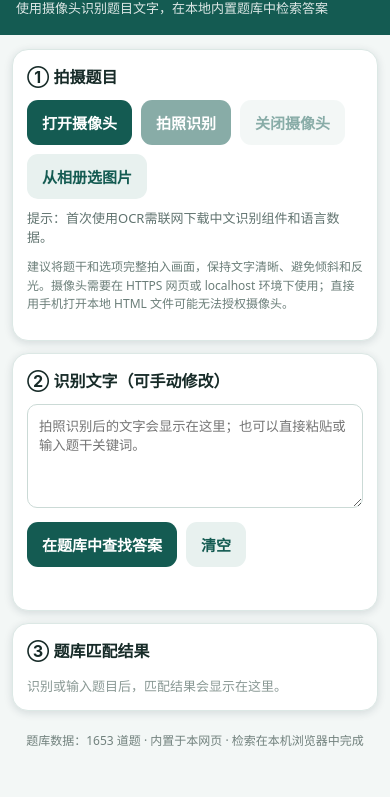
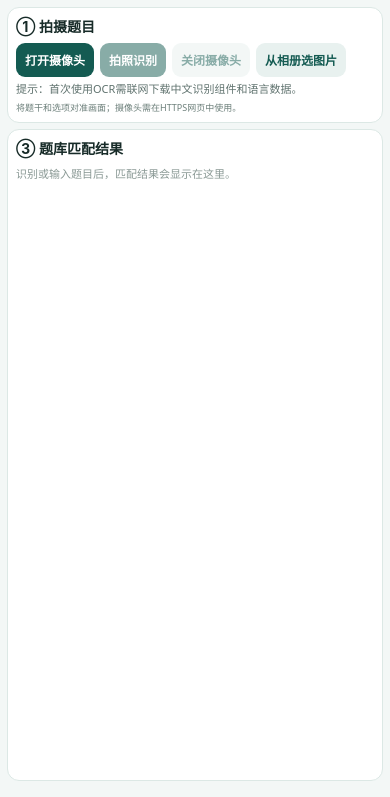
Before and after one commit to PunkMax/ecology-quiz, a plain HTML site: page index.html in a window 390 px wide. Shown: the part 58-855 px from the top of the page. Drawn offline with Linux system fonts and the light colour scheme.

Commit message:
Add files via upload

```diff
--- a/index.html
+++ b/index.html
@@ -31,6 +31,56 @@ textarea{width:100%;min-height:104px;border:1px solid #cbdad6;border-radius:10px
 .score{float:right;color:#60736f;font-size:12px}
 #results:empty:after{content:"识别或输入题目后，匹配结果会显示在这里。";color:#8a9995;font-size:13px}
 footer{font-size:12px;color:#71817d;text-align:center;padding:8px}
+
+/* 手机单屏紧凑布局 */
+html,body{height:100%;min-height:0}
+body{overflow:hidden}
+header{padding:9px 13px 8px}
+header h1{font-size:17px;margin:0 0 2px}
+header p{font-size:11px;line-height:1.35}
+main{
+  height:calc(100dvh - 56px);
+  max-width:760px;
+  margin:0 auto;
+  padding:7px 9px calc(7px + env(safe-area-inset-bottom));
+  display:flex;
+  flex-direction:column;
+  gap:7px;
+  overflow:hidden;
+}
+.panel{margin:0;padding:9px 10px;border-radius:12px;box-shadow:none}
+.panel h2{font-size:14px;margin:0 0 7px}
+main>.panel:first-child{flex:0 0 auto}
+.actions{gap:6px}
+button,.filebtn{padding:9px 11px;font-size:13px;border-radius:9px}
+#camera{max-height:19dvh;width:100%;margin-top:7px;object-fit:contain}
+#preview{max-height:19dvh;margin-top:6px}
+#ocrStatus{font-size:11px;line-height:1.35;margin-top:5px;min-height:15px}
+.small{font-size:10px;line-height:1.35;margin:5px 0 0}
+main>.panel:nth-of-type(2){flex:1 1 auto;min-height:0;overflow:auto}
+#results{display:grid;grid-template-columns:1fr;gap:6px}
+.result{margin:0;padding:8px 9px;border-radius:9px}
+.result h3{font-size:12px;line-height:1.4;margin:2px 0 5px}
+.meta{font-size:10px;margin-bottom:3px}
+.option{font-size:11px;line-height:1.3;padding:2px 5px;margin:1px 0}
+.answer{font-size:11px;padding:3px 7px;margin-top:5px}
+footer{display:none}
+#results:empty:after{font-size:11px}
+@media (max-width:390px){
+  header h1{font-size:16px}
+  main{padding-left:7px;padding-right:7px;gap:6px}
+  .panel{padding:8px}
+  button,.filebtn{padding:8px 9px;font-size:12px}
+  #camera,#preview{max-height:16dvh}
+  .small{font-size:9px}
+}
+@media (max-height:700px){
+  header{padding-top:6px;padding-bottom:5px}
+  main{height:calc(100dvh - 46px);padding-top:5px;gap:5px}
+  #camera,#preview{max-height:14dvh}
+  .small{display:none}
+}
+
 </style>
 </head>
 <body>
@@ -49,17 +99,12 @@ footer{font-size:12px;color:#71817d;text-align:center;padding:8px}
 <canvas id="canvas" hidden></canvas>
 <img id="preview" alt="拍摄或选择的题目图片">
 <div id="ocrStatus" class="status">提示：首次使用OCR需联网下载中文识别组件和语言数据。</div>
-<p class="small">建议将题干和选项完整拍入画面，保持文字清晰、避免倾斜和反光。摄像头需要在 HTTPS 网页或 localhost 环境下使用；直接用手机打开本地 HTML 文件可能无法授权摄像头。</p>
+<p class="small">将题干和选项对准画面；摄像头需在HTTPS网页中使用。</p>
 </section>
-<section class="panel">
-<h2>② 识别文字（可手动修改）</h2>
-<textarea id="ocrText" placeholder="拍照识别后的文字会显示在这里；也可以直接粘贴或输入题干关键词。"></textarea>
-<div class="actions" style="margin-top:9px">
-<button id="search">在题库中查找答案</button>
-<button id="clear" class="secondary">清空</button>
-</div>
-<div class="status" id="searchStatus"></div>
-</section>
+<textarea id="ocrText" aria-hidden="true" tabindex="-1" style="display:none"></textarea>
+<div id="searchStatus" class="status" style="display:none"></div>
+<button id="search" style="display:none">在题库中查找答案</button>
+<button id="clear" style="display:none">清空</button>
 <section class="panel">
 <h2>③ 题库匹配结果</h2>
 <div id="results"></div>
```
